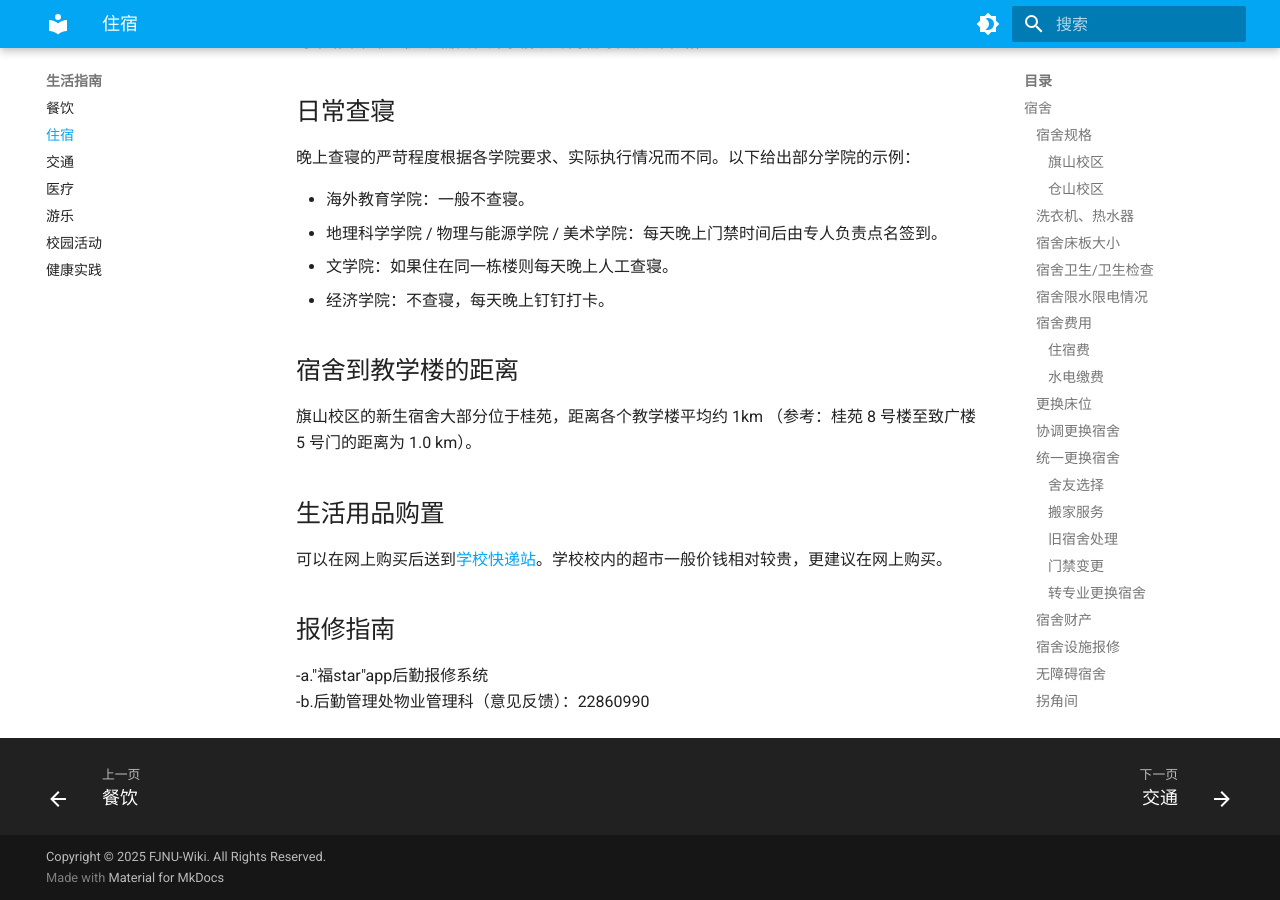
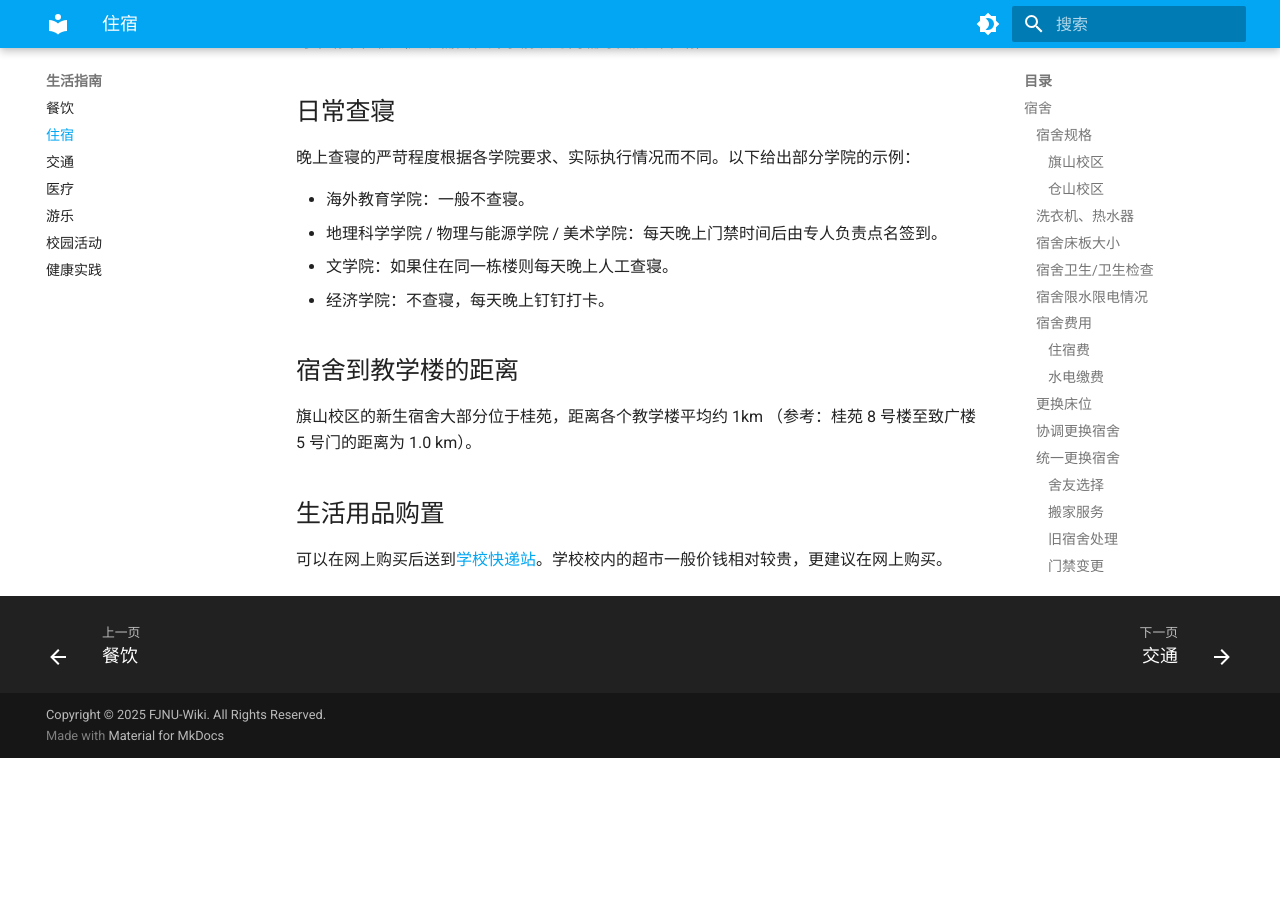
Before and after one commit to kanerty/FJNU-Wiki, an MkDocs documentation site: the page built from docs/live/living.md, in a window 1280 px wide and 900 px high, scrolled down 5635 px. Built offline with MkDocs 1.6.1 and Material for MkDocs 9.7.7, drawn with Linux system fonts in a browser that asks for light colours; after the commit the page ends 6393 px from its top, so only the background shows below that.

Commit message:
perf: 删除已重复的报修指南

```diff
--- a/docs/live/living.md
+++ b/docs/live/living.md
@@ -194,8 +194,3 @@
 ## 生活用品购置 {#dorm-supplies}
 
 可以在网上购买后送到[学校快递站](../service/facilities.md#campus-express)。学校校内的超市一般价钱相对较贵，更建议在网上购买。
-
-## 报修指南
-
--a."福star"app后勤报修系统
--b.后勤管理处物业管理科（意见反馈）：22860990
```
